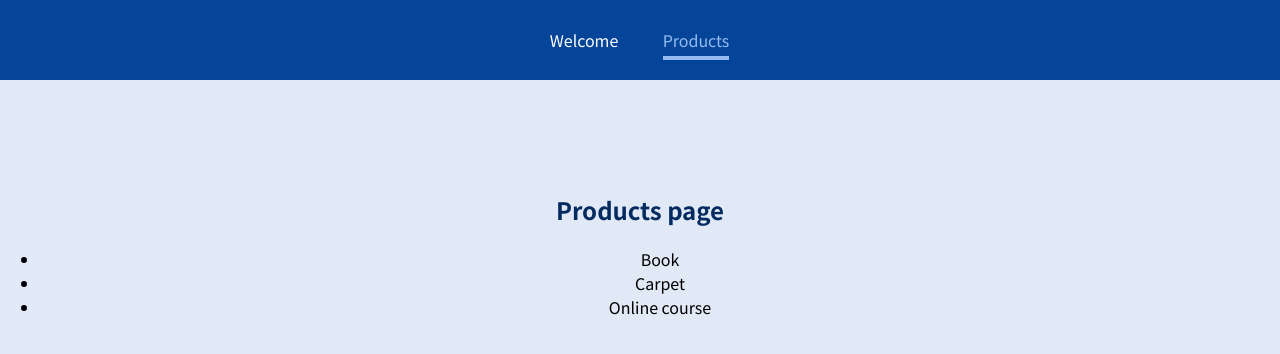
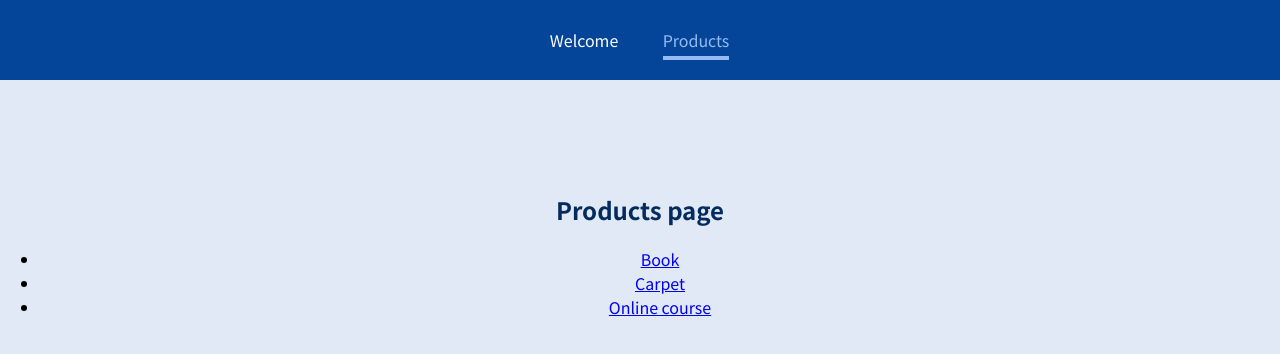
Before and after one commit to skodi001/spa-app, a React (Create React App) app: page /products in a window 1280 px wide. Shown: the top 354 px of the page. Built offline with nearby package versions, Linux system fonts and the light colour scheme.

Commit message:
Used Switch and exact for configuring routes

```diff
--- a/src/App.js
+++ b/src/App.js
@@ -1,4 +1,4 @@
-import { Route } from "react-router-dom";
+import { Route, Switch } from "react-router-dom";
 
 import Welcome from "./pages/Welcome";
 import Products from "./pages/Products";
@@ -14,15 +14,17 @@ function App() {
         <MainHeader />
       </header>
       <main>
-        <Route path="/welcome">
+        <Switch>
+          <Route path="/welcome" exact>
             <Welcome />
           </Route>
-        <Route path="/products">
+          <Route path="/products" exact>
             <Products />
           </Route>
-        <Route path="/product-detail/:productId">
+          <Route path="/products/:productId" exact>
             <ProductDetail />
           </Route>
+        </Switch>
       </main>
     </div>
   );
--- a/src/pages/Products.js
+++ b/src/pages/Products.js
@@ -1,11 +1,19 @@
+import { Link } from "react-router-dom";
+
 const Products = () => {
   return (
     <section>
       <h1>Products page</h1>
       <ul>
-        <li>Book</li>
-        <li>Carpet</li>
-        <li>Online course</li>
+        <li>
+          <Link to="/products/p1">Book</Link>
+        </li>
+        <li>
+          <Link to="/products/p2">Carpet</Link>
+        </li>
+        <li>
+          <Link to="/products/p3">Online course</Link>
+        </li>
       </ul>
     </section>
   );
```
Lines whose indentation alone changed are shown as unchanged.
